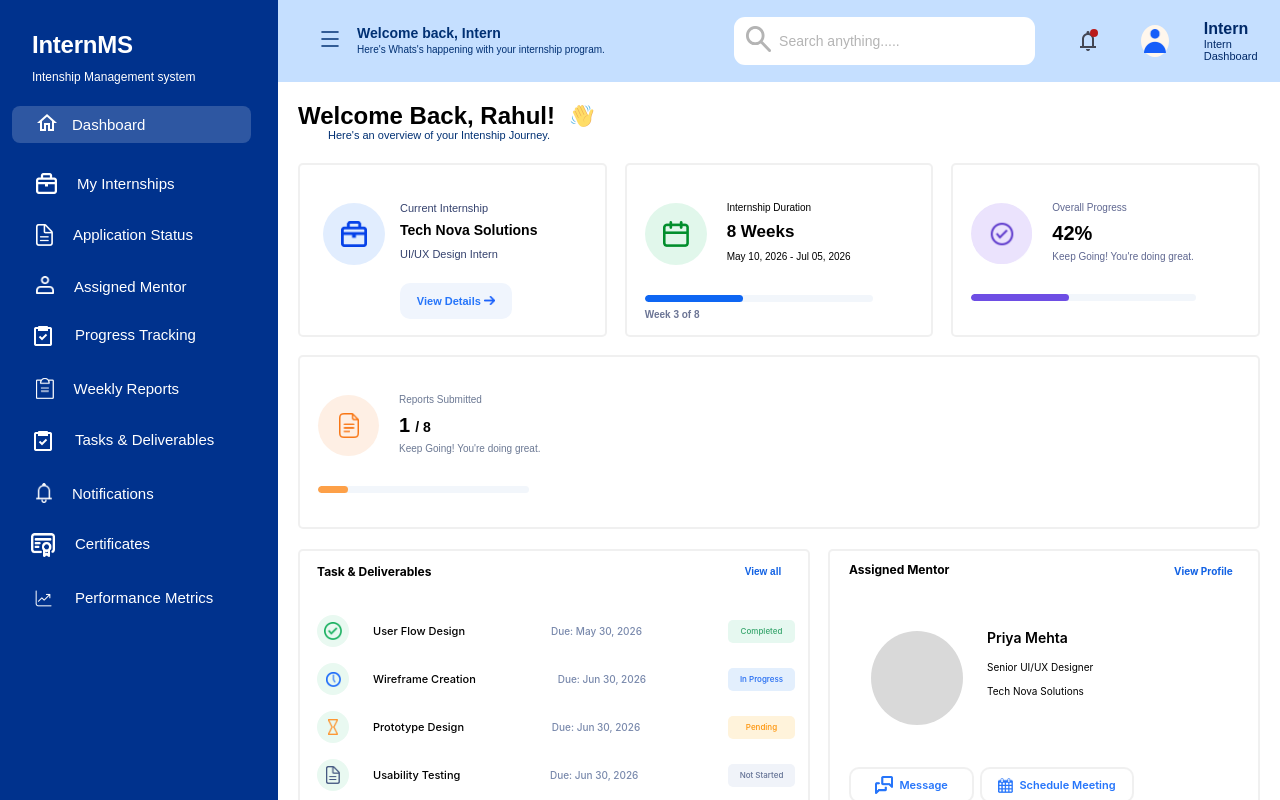
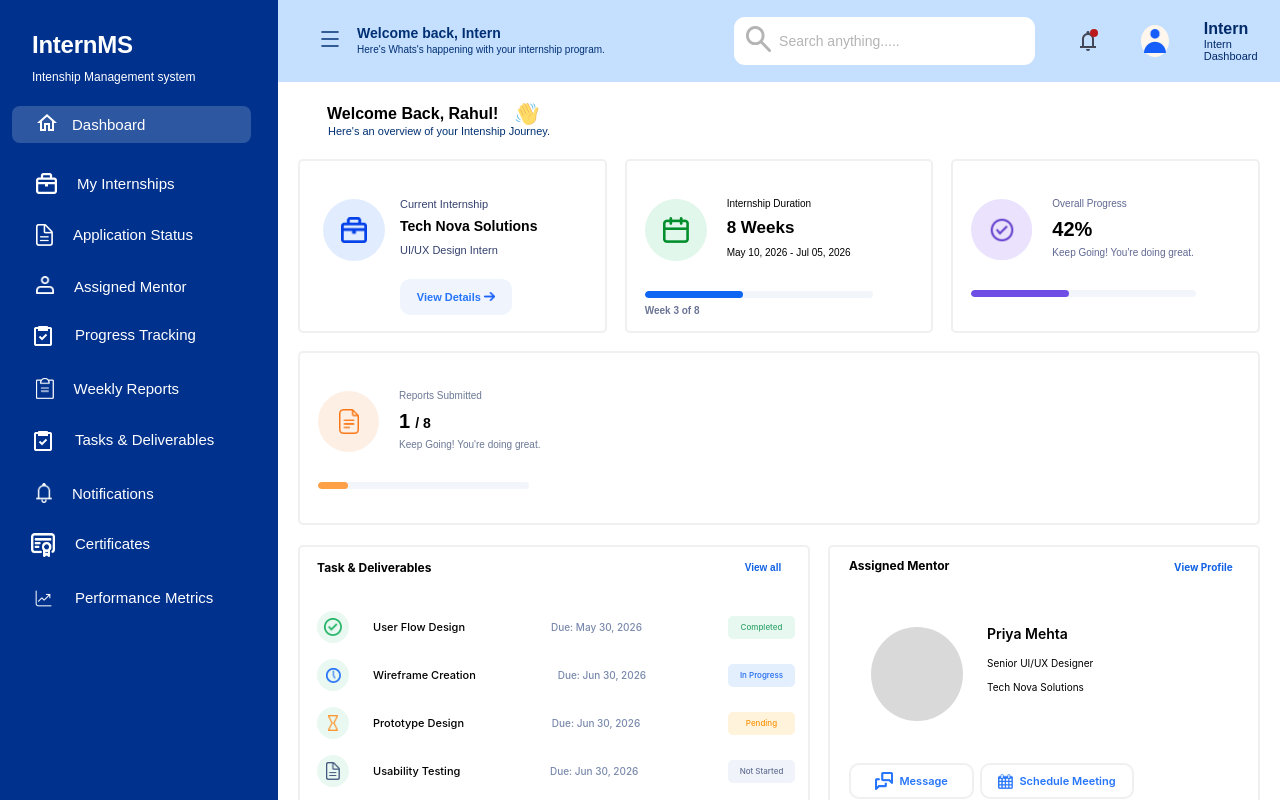
Before and after one commit to thippeshr6599/Internms, a React (Vite) app: page /Internms/Interndashboard in a window 1280 px wide. Shown: the top 800 px of the page. Built offline with nearby package versions, Linux system fonts and the light colour scheme.

Commit message:
Updated dashboard layout and css

```diff
--- a/src/Interndashboard/SectiononeIDB.css
+++ b/src/Interndashboard/SectiononeIDB.css
@@ -1,3 +1,20 @@
+.mainhead-IDB {
+  display: flex;
+  gap: 15px;
+  align-items: center;
+}
+.mainhead-IDB h2 {
+  width: 173px;
+  height: 19px;
+  font-size: 16px;
+  font-weight: 700;
+  margin-left: 29px;
+}
+.mainhead-IDB p {
+   color: #003073;
+   font-size:11px;
+   font-weight:400;
+}
 .header2-Sectionone-IDB {
   display: flex;
   flex-wrap: wrap;
@@ -26,11 +43,7 @@
   box-sizing: border-box;
 }
 
-.mainhead-IDB {
-  display: flex;
-  gap: 15px;
-  align-items: center;
-}
+
 .header-Sectionone-IDB img {
   width: 24px;
   height: 24px;
```
